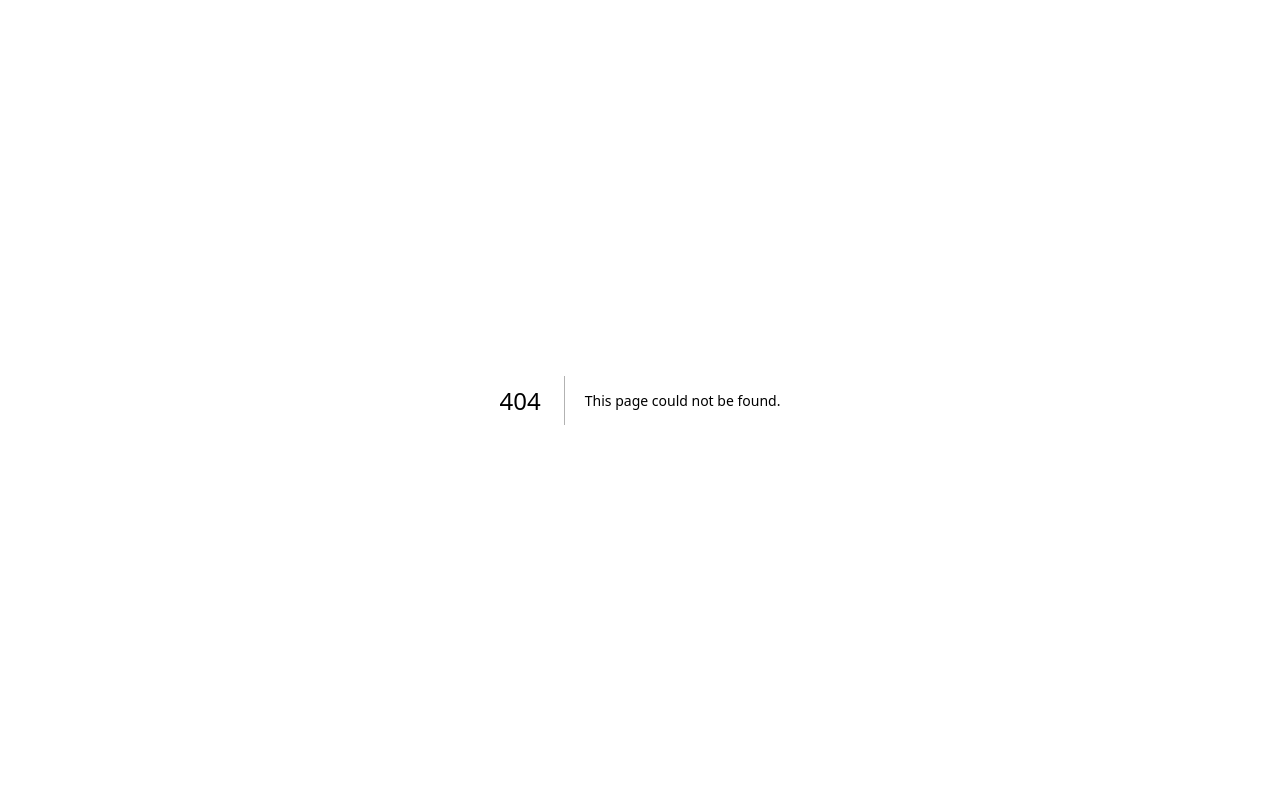
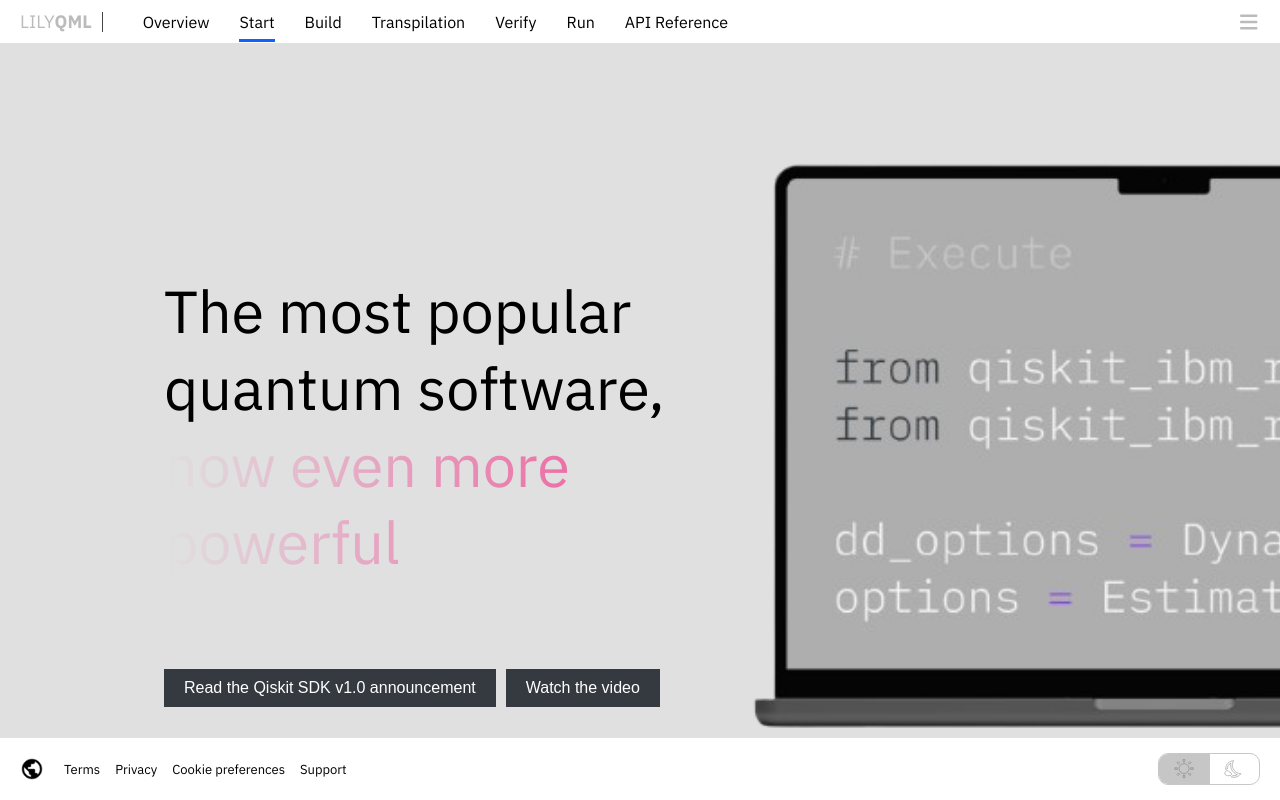
Before and after one commit to xleonplayz/LILYUI, a Next.js app: page /start/current_homepage in a window 1280 px wide. Before the commit this address had no page. Built offline with nearby package versions, Linux system fonts and the light colour scheme.

Commit message:
hhomepage-1.1

```diff
--- /dev/null
+++ b/app/start/current_homepage/page.jsx
@@ -0,0 +1,128 @@
+"use client";
+
+import styled from 'styled-components';
+import Header from '../../../components/LabHeader';
+import Footer from '../../../components/Footer';
+import { useState } from 'react';
+import { useSelector } from 'react-redux';
+import backgroundImage from '@/assests/bgimg.png'; // Adjust the path as necessary
+
+const Container = styled.div`
+  display: flex;
+  flex-direction: column;
+  width: 100%;
+  overflow-x: hidden;
+  padding: 0;
+  margin: 0;
+  background-color: ${({ theme }) => (theme === 'dark' ? '#21272a' : '#fff')};
+  color: ${({ theme }) => (theme === 'dark' ? '#fff' : '#bbb')};
+`;
+
+const ContentSection = styled.div`
+  display: flex;
+  align-items: center;
+  position: relative;
+  width: 100%;
+  background-color: #e0e0e0;
+  height: 92vh;
+  background: url(${backgroundImage.src}) no-repeat right;
+  background-size:65%;
+  top:30px;
+// padding:50px;
+  right: -300px;
+`;
+
+const Maincontainer = styled.div`
+  display: flex;
+  align-items: center;
+  position: relative;
+  width: 100%;
+  background-color: #e0e0e0;
+  height: 94vh;
+`;
+
+const TextContent = styled.div`
+  width: 40%;
+  padding: 0 5%;
+  z-index: 1; // Ensure text is on top of the background
+
+  position:absolute;
+  top:150px;
+  left:-200px;
+  h1 {
+    // font-size: 3rem;
+    font-weight: 300;
+    color: #000;
+    // line-height:1.19rem;
+            font-size: calc(3.375rem + .375*(100vw - 66rem)/16);
+
+  }
+span {
+    display: block;
+    font-weight: 300;
+    background: linear-gradient(90deg, #e0e0e0, #ee5396);
+    -webkit-background-clip: text;
+    -webkit-text-fill-color: transparent;
+    width: 100%;
+    font-size: calc(3.375rem + .375*(100vw - 66rem)/16);
+  }
+
+  button {
+    margin-top: 50px;
+    background-color: #343a3f;
+    color: #fff;
+    padding: 10px 20px;
+    border: none;
+    cursor: pointer;
+    font-size: 1rem;
+    margin-right: 10px;
+
+    &:hover {
+      background-color: #333;
+    }
+  }
+`;
+
+const ButtonContainer = styled.div`
+  margin-top: 20px;
+`;
+
+export default function HomePage() {
+  const [activeTopNav, setActiveTopNav] = useState('start');
+  const [activeSidebar, setActiveSidebar] = useState('docs');
+
+  const handleTopNavClick = (option) => {
+    setActiveTopNav(option);
+  };
+
+  const handleSidebarClick = (option) => {
+    setActiveSidebar(option);
+  };
+
+  const theme = useSelector((state) => state.theme.theme);
+
+  return (
+    <Container theme={theme}>
+      <Header
+        activeTopNav={activeTopNav}
+        activeSidebar={activeSidebar}
+        onTopNavClick={handleTopNavClick}
+        onSidebarClick={handleSidebarClick}
+      />
+      <Maincontainer>
+        <ContentSection>
+          <TextContent>
+            <h1>The most popular quantum software,<br />
+              <span>now even more powerful</span>
+            </h1>
+            <ButtonContainer>
+              <button>Read the Qiskit SDK v1.0 announcement</button>
+              <button>Watch the video</button>
+            </ButtonContainer>
+          </TextContent>
+        </ContentSection>
+      </Maincontainer>
+      <Footer />
+    </Container>
+  );
+}
```
Also changed, not shown: assests/bgimg.png (added).
